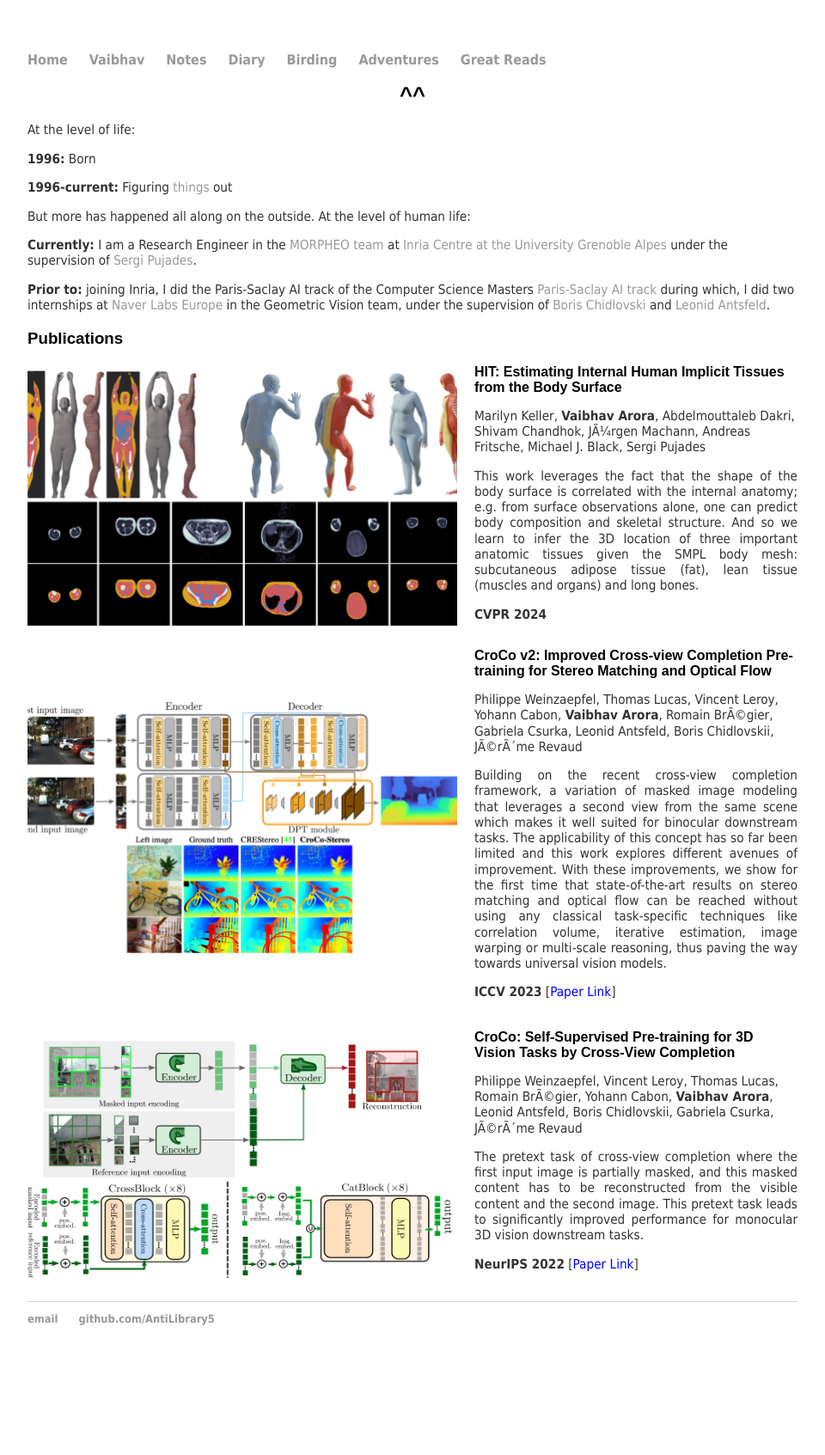
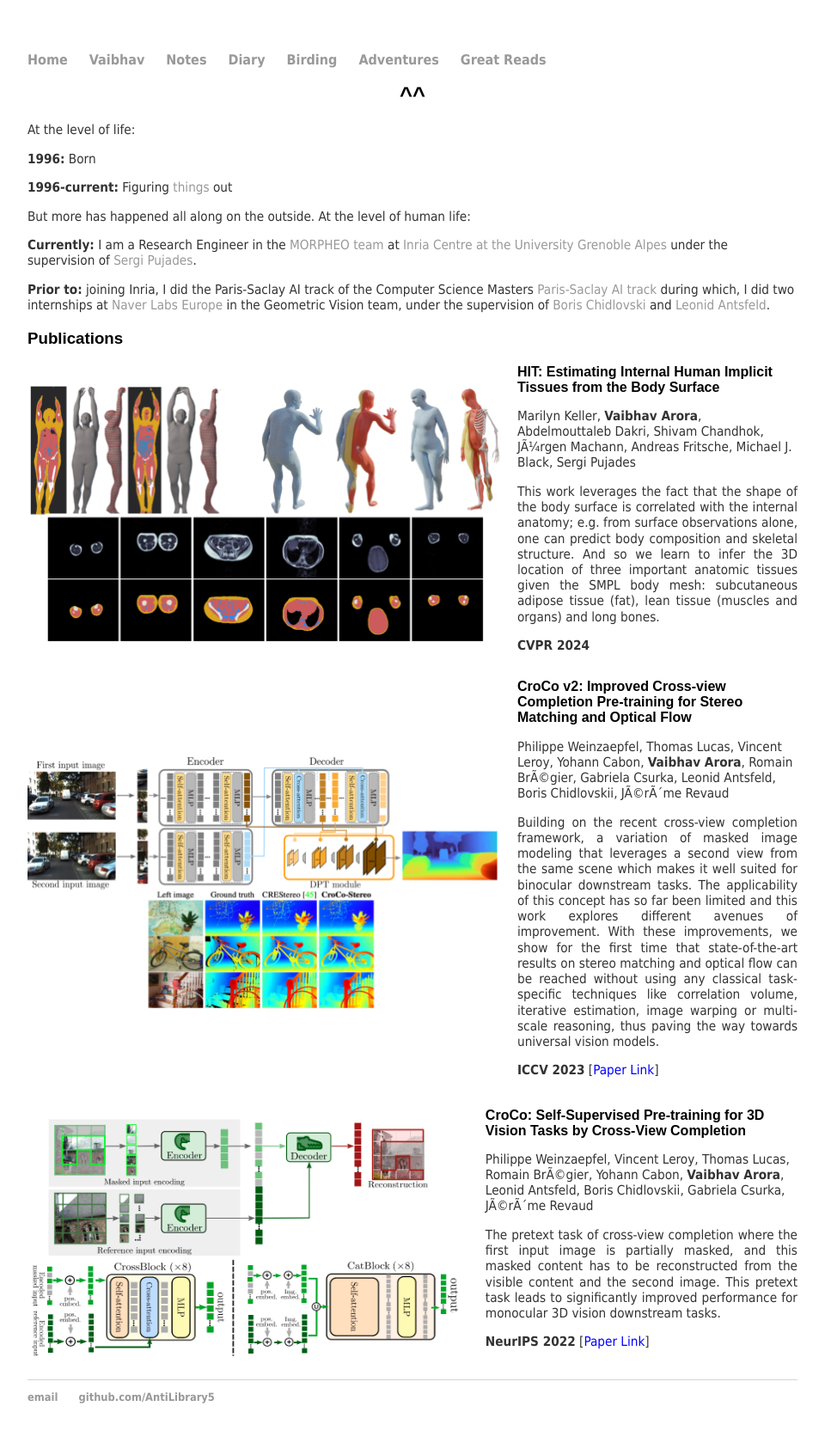
Before and after one commit to AntiLibrary5/AntiLibrary5.github.io, a Jekyll site: the page built from vaibhav/index.html, in a window 1280 px wide. Shown: the whole page at 86% size, without its empty margins (160-1120 px from the left). Built offline with Jekyll 4.4.1, drawn with Linux system fonts in a browser that asks for light colours; before the commit the page ends 1602 px from its top, so only the background shows below that.

Commit message:
Update index.html

```diff
--- a/vaibhav/index.html
+++ b/vaibhav/index.html
@@ -35,7 +35,7 @@ under the supervision of <a href="https://europe.naverlabs.com/people_user_naver
             margin-bottom: 20px;
         }
         .project img {
-            width: 500px;
+            width: 550px;
             height: 300px;
             object-fit: cover;
         }
```
